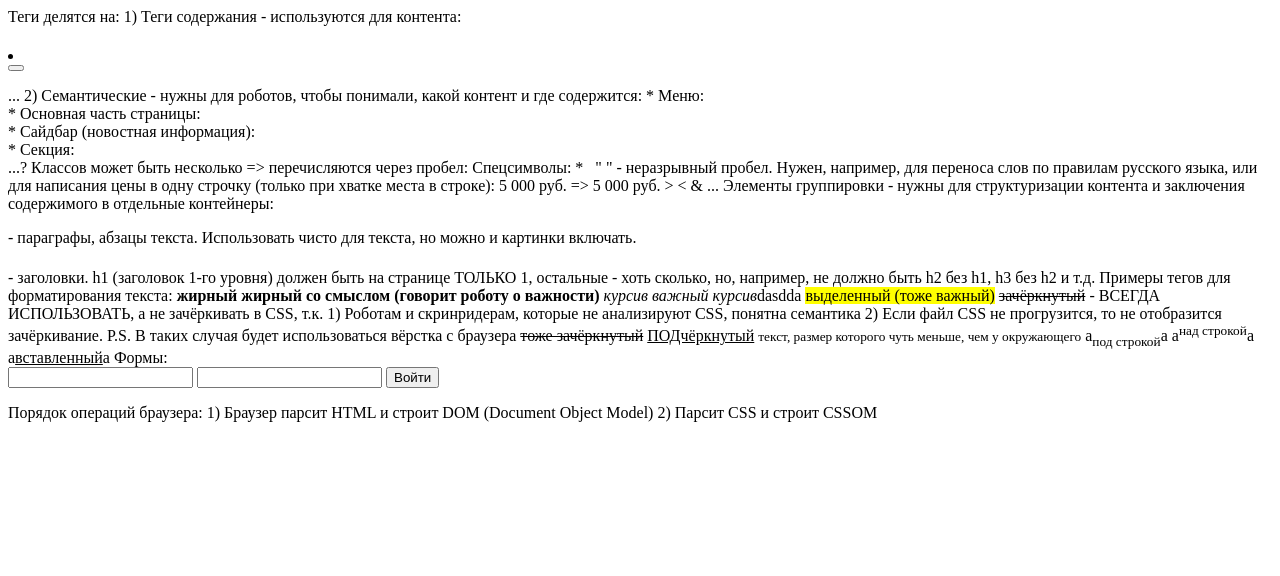
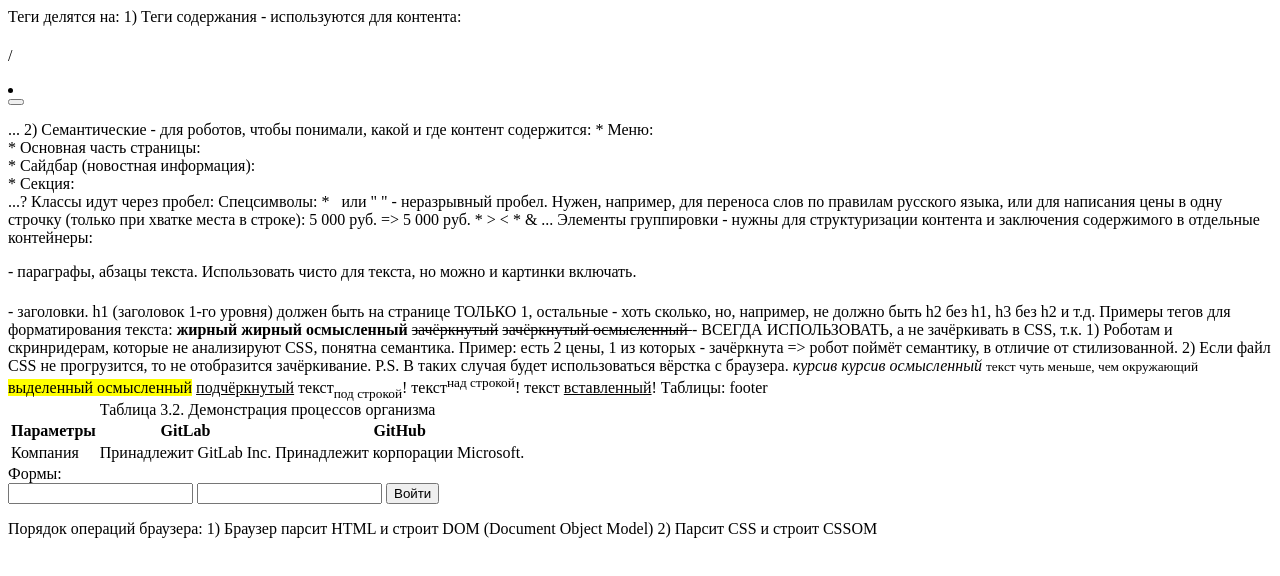
Before and after one commit to MeShootIn/frontend-notes, a plain HTML site: page html-css-basics/index.html in a window 1280 px wide. Drawn offline with Linux system fonts and the light colour scheme.

Commit message:
Review and add some topics to `html-css-basics`

```diff
--- a/html-css-basics/index.html
+++ b/html-css-basics/index.html
@@ -2,7 +2,7 @@
 1) Теги содержания - используются для контента:
 <h1></h1>
 <p></p>
-<div></div>
+<div></div> / <span></span>
 <strong></strong>
 <ol></ol>
 <li></li>
@@ -11,7 +11,7 @@
 <button></button>
 <form action=""></form>
 ...
-2) Семантические - нужны для роботов, чтобы понимали, какой контент и где содержится:
+2) Семантические - для роботов, чтобы понимали, какой и где контент содержится:
 * Меню:
 <header></header>
 <footer></footer>
@@ -19,21 +19,25 @@
 * Основная часть страницы:
 <article></article>
 <main></main>
-* Сайдбар (новостная информация): <aside></aside>
-* Секция: <section></section>
+* Сайдбар (новостная информация):
+<aside></aside>
+* Секция:
+<section></section>
 ...?
 
-Классов может быть несколько => перечисляются через пробел: <span class="data birthday"></span>
+
+Классы идут через пробел: <span class="data birthday"></span>
 
 Спецсимволы:
-* &nbsp; " " - неразрывный пробел. Нужен, например, для переноса слов по правилам русского языка, или для написания
-цены в одну строчку (только при хватке места в строке):
+* &nbsp; или " " - неразрывный пробел. Нужен, например, для переноса слов по
+правилам русского языка, или для написания цены в одну строчку (только при
+хватке места в строке):
 5 000
 руб.
 =>
 5&nbsp;000&nbsp;руб.
-&gt; &lt;
-&amp;
+* &gt; &lt;
+* &amp;
 ...
 
 Элементы группировки - нужны для структуризации контента и заключения содержимого в отдельные контейнеры:
@@ -45,26 +49,54 @@
 
 Примеры тегов для форматирования текста:
 <b>жирный</b>
-<strong>жирный со смыслом (говорит роботу о важности)</strong>
+<strong>жирный осмысленный</strong>
+<s>зачёркнутый</s>
+<del>зачёркнутый осмысленный
+</del> - ВСЕГДА ИСПОЛЬЗОВАТЬ, а не зачёркивать в CSS, т.к.
+1) Роботам и скринридерам, которые не анализируют CSS, понятна семантика.
+Пример: есть 2 цены, 1 из которых - зачёркнута => робот поймёт семантику, в
+отличие от стилизованной.
+2) Если файл CSS не прогрузится, то не отобразится зачёркивание. P.S. В таких
+случая будет использоваться вёрстка с браузера.
 <i>курсив</i>
-<em>важный курсив</em>dasdda
-<mark>выделенный (тоже важный)</mark>
-<del>зачёркнутый</del> - ВСЕГДА ИСПОЛЬЗОВАТЬ, а не зачёркивать в CSS, т.к.
-1) Роботам и скринридерам, которые не анализируют CSS, понятна семантика
-2) Если файл CSS не прогрузится, то не отобразится зачёркивание. P.S. В таких случая будет использоваться вёрстка с
-браузера
-<s>тоже зачёркнутый</s>
-<u>ПОДчёркнутый</u>
-<small>текст, размер которого чуть меньше, чем у окружающего</small>
-а<sub>под строкой</sub>а
-а<sup>над строкой</sup>а
-а<ins>вставленный</ins>а
+<em>курсив осмысленный</em>
+<small>текст чуть меньше, чем окружающий</small>
+<mark>выделенный осмысленный</mark>
+<u>подчёркнутый</u>
+текст<sub>под строкой</sub>!
+текст<sup>над строкой</sup>!
+текст
+<ins>вставленный</ins>!
+
+
+Таблицы:
+<table>
+  <caption>Таблица 3.2. Демонстрация процессов организма</caption>
+
+  <thead>
+  <tr>
+    <th>Параметры</th>
+    <th>GitLab</th>
+    <th>GitHub</th>
+  </tr>
+  </thead>
+
+  <tbody>
+  <tr>
+    <td>Компания</td>
+    <td>Принадлежит GitLab Inc.</td>
+    <td>Принадлежит корпорации Microsoft.</td>
+  </tr>
+  </tbody>
+
+  <tfoot>footer</tfoot>
+</table>
 
 Формы:
 <form action="//mysite.com/kek.php" method="post" autocomplete="off">
-    <input type="text" name="login">
-    <input type="password" name="pass" autocomplete="on">
-    <input type="submit" value="Войти">
+  <input type="text" name="login">
+  <input type="password" name="pass" autocomplete="on">
+  <input type="submit" value="Войти">
 </form>
 
 Порядок операций браузера:
```
Also changed, not shown: html-css-basics/style.css (+65 -19 lines).
